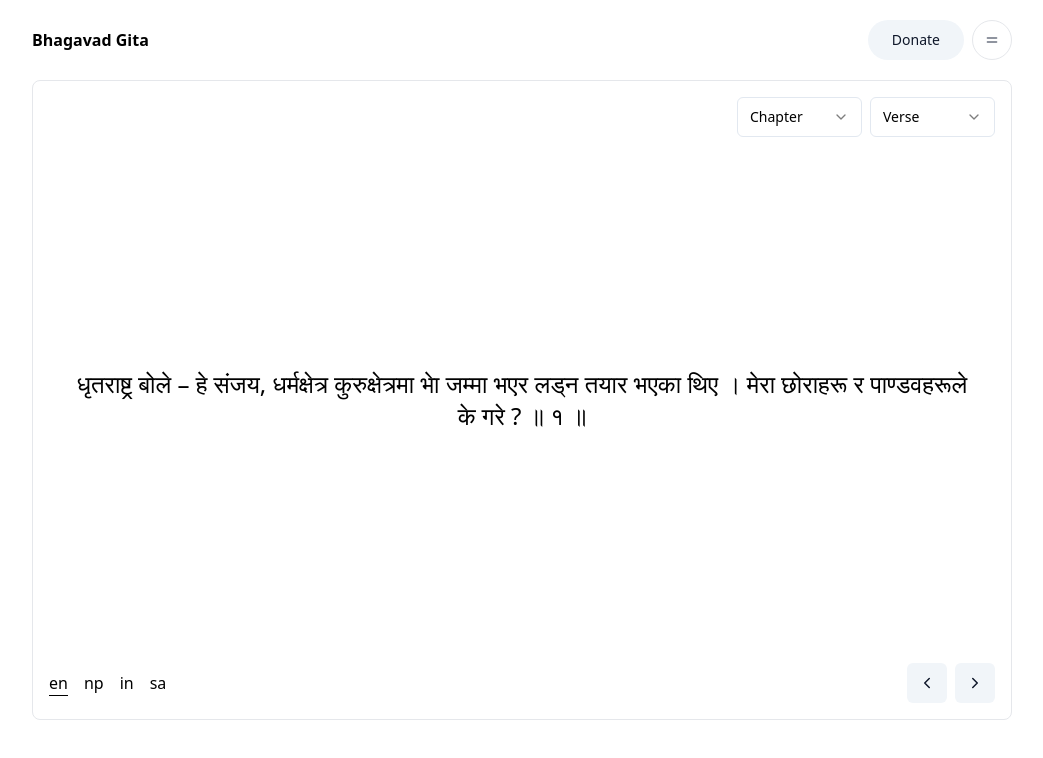
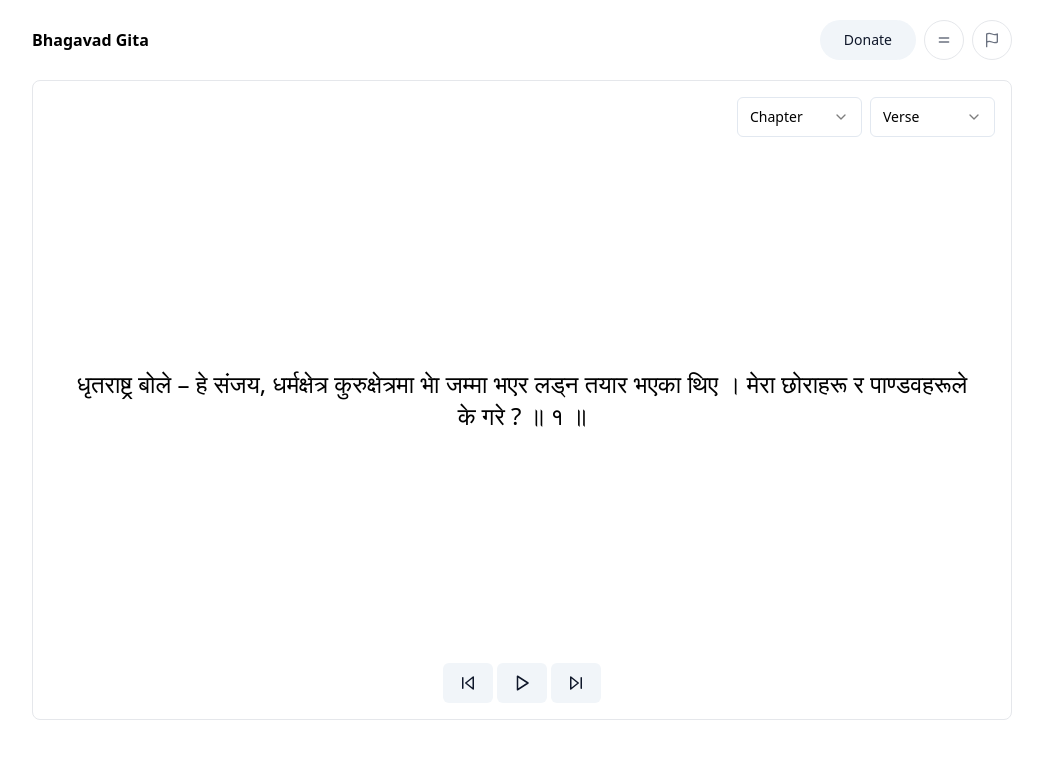
Before and after one commit to yogendrarana/bhagavad-gita, a Next.js app: page / in a window 1280 px wide. Shown: the top 758 px of the page, without its empty margins (118-1161 px from the left). Built offline with nearby package versions, Linux system fonts and the light colour scheme.

Commit message:
Added language menu

```diff
--- a/src/app/(site)/page.tsx
+++ b/src/app/(site)/page.tsx
@@ -1,5 +1,5 @@
 // components
-import Banner from "@/components/home/banner";
+import Banner from "@/components/page/banner";
 
 export default function Home() {
   return (
--- a/src/components/home/banner.tsx
+++ /dev/null
@@ -1,84 +0,0 @@
-"use client";
-
-import React from 'react'
-
-// components
-import Verse from '../gita/verse';
-import Navbar from '../nav/navbar';
-import { MotionButton } from '../ui/button';
-import { CustomSelect } from '../custom/custom-select';
-
-// data
-import { GITA_DATA } from '@/data/gita-data';
-import { languages } from '@/config/languages';
-
-// hooks
-import useActiveLanguage from '@/hooks/useActiveLanguage';
-
-// other
-import { cn } from '@/lib/utils';
-import { ChevronLeft, ChevronRight } from 'lucide-react';
-
-const Banner = () => {
-  const { activeLanguage, changeActiveLanguage } = useActiveLanguage();
-
-  return (
-    <div className='h-full'>
-      <Navbar />
-
-      <div className='h-[calc(100vh-2*var(--h-nav))] flex flex-col border rounded-lg'>
-
-        {/* header */}
-        <div className='p-4 flex'>
-          <div className='ml-auto flex gap-2'>
-            <CustomSelect placeholderText="Chapter" />
-            <CustomSelect placeholderText="Verse" />
-          </div>
-        </div>
-
-        {/* main body */}
-        <div className='p-10 flex-1 flex justify-center items-center text-center'>
-          <Verse text={GITA_DATA[0].verses[0].text.nepali} />
-        </div>
-
-        {/* footer */}
-        <div className='p-4 flex justify-between items-center'>
-          <div className='flex gap-4'>
-            {
-              languages.map((lang, index) => (
-                <div
-                  key={index}
-                  className={cn(
-                    'cursor-pointer',
-                    activeLanguage === lang.code ? 'border-b border-black' : ''
-                  )}
-                  onClick={() => changeActiveLanguage(lang.code)}
-                >{lang.code}</div>
-              ))
-            }
-          </div>
-
-          <div className='flex gap-2'>
-            <MotionButton
-              size={"icon"}
-              variant={"secondary"}
-              whileTap={{ scale: 0.75 }}
-            >
-              <ChevronLeft size={18} />
-            </MotionButton>
-
-            <MotionButton
-              size={"icon"}
-              variant={"secondary"}
-              whileTap={{ scale: 0.75 }}
-            >
-              <ChevronRight size={18} />
-            </MotionButton>
-          </div>
-        </div>
-      </div>
-    </div>
-  )
-}
-
-export default Banner;
--- /dev/null
+++ b/src/components/nav/language-menu.tsx
@@ -0,0 +1,57 @@
+import {
+    LogOut,
+    Settings,
+    User,
+    UserRound,
+    Equal,
+    LayoutDashboard,
+    CircleHelp,
+    Flag,
+    FlagIcon,
+    TicketCheck,
+    Check,
+    CalendarCheck,
+    Dot
+} from "lucide-react"
+
+import {
+    DropdownMenu,
+    DropdownMenuContent,
+    DropdownMenuGroup,
+    DropdownMenuItem,
+    DropdownMenuTrigger,
+} from "@/components/ui/dropdown-menu"
+import { languages } from "@/config/languages"
+import { cn } from "@/lib/utils"
+import useActiveLanguage from "@/hooks/useActiveLanguage";
+
+export function LanguageDropdownMenu() {
+    const { activeLanguage, changeActiveLanguage } = useActiveLanguage();
+
+    return (
+        <DropdownMenu>
+            <DropdownMenuTrigger asChild>
+                <button className="size-[var(--h-button)] rounded-full grid place-items-center border">
+                    <Flag className="size-4 text-gray-500" />
+                </button>
+            </DropdownMenuTrigger>
+
+            <DropdownMenuContent align="end" forceMount className="w-auto p-4 rounded-xl" sideOffset={10}>
+                <DropdownMenuGroup>
+                    {
+                        languages.map((lang, index) => (
+                            <DropdownMenuItem
+                                key={index}
+                                onClick={() => changeActiveLanguage(lang.code)}
+                                className="flex items-center gap-2 cursor-pointer"
+                            >
+                                <Dot className={cn("h-2 w-2 rounded-full", activeLanguage === lang.code ? "bg-black" : "bg-gray-300")} />
+                                <span>{lang.name}</span>
+                            </DropdownMenuItem>
+                        ))
+                    }
+                </DropdownMenuGroup>
+            </DropdownMenuContent>
+        </DropdownMenu>
+    )
+}
--- a/src/components/nav/navbar.tsx
+++ b/src/components/nav/navbar.tsx
@@ -1,7 +1,8 @@
 import React from 'react'
 import Logo from '@/components/util/logo'
+import { Button } from '../ui/button'
 import { ProfileDropdownMenu } from './nav-dropdown-menu'
-import { Button } from '../ui/button'
+import { LanguageDropdownMenu } from './language-menu'
 
 const Navbar = () => {
   return (
@@ -10,6 +11,7 @@ const Navbar = () => {
       <div className='ml-auto flex gap-2'>
         <Button variant="secondary" className='h-[var(--h-button)] px-6 rounded-full'>Donate</Button>
         <ProfileDropdownMenu />
+        <LanguageDropdownMenu />
       </div>
     </div>
   )
--- /dev/null
+++ b/src/components/page/banner.tsx
@@ -0,0 +1,47 @@
+"use client";
+
+import React from 'react'
+
+// components
+import Verse from '../gita/verse';
+import Navbar from '../nav/navbar';
+import { MotionButton } from '../ui/button';
+import { CustomSelect } from '../custom/custom-select';
+
+// data
+import { GITA_DATA } from '@/data/gita-data';
+
+// other
+import { ChevronLeft, ChevronRight } from 'lucide-react';
+import Controllers from '../util/controllers';
+
+const Banner = () => {
+  return (
+    <div className='h-full'>
+      <Navbar />
+
+      <div className='h-[calc(100vh-2*var(--h-nav))] flex flex-col border rounded-lg'>
+
+        {/* header */}
+        <div className='p-4 flex'>
+          <div className='ml-auto flex gap-2'>
+            <CustomSelect placeholderText="Chapter" />
+            <CustomSelect placeholderText="Verse" />
+          </div>
+        </div>
+
+        {/* main body */}
+        <div className='p-10 flex-1 flex justify-center items-center text-center'>
+          <Verse text={GITA_DATA[0].verses[0].text.nepali} />
+        </div>
+
+        {/* footer */}
+        <div className='p-4 flex justify-center items-center'>
+          <Controllers />
+        </div>
+      </div>
+    </div>
+  )
+}
+
+export default Banner;
--- /dev/null
+++ b/src/components/util/controllers.tsx
@@ -0,0 +1,21 @@
+import React from 'react'
+import { MotionButton } from '../ui/button'
+import { Play, SkipBack, SkipForward } from 'lucide-react'
+
+const Controllers = () => {
+  return (
+    <div className='flex gap-1'>
+        <MotionButton variant="secondary" className='h-[var(--h-button)]'>
+          <SkipBack size={18} />
+        </MotionButton>
+        <MotionButton className="p-4" variant="secondary">
+          <Play size={18} />
+        </MotionButton>
+        <MotionButton variant="secondary" className='h-[var(--h-button)]'>
+          <SkipForward size={18} />
+        </MotionButton>
+    </div>
+  )
+}
+
+export default Controllers
```
Also changed, not shown: src/components/page/about.tsx (renamed from src/components/home/about.tsx), src/components/page/footer.tsx (renamed from src/components/home/footer.tsx).
